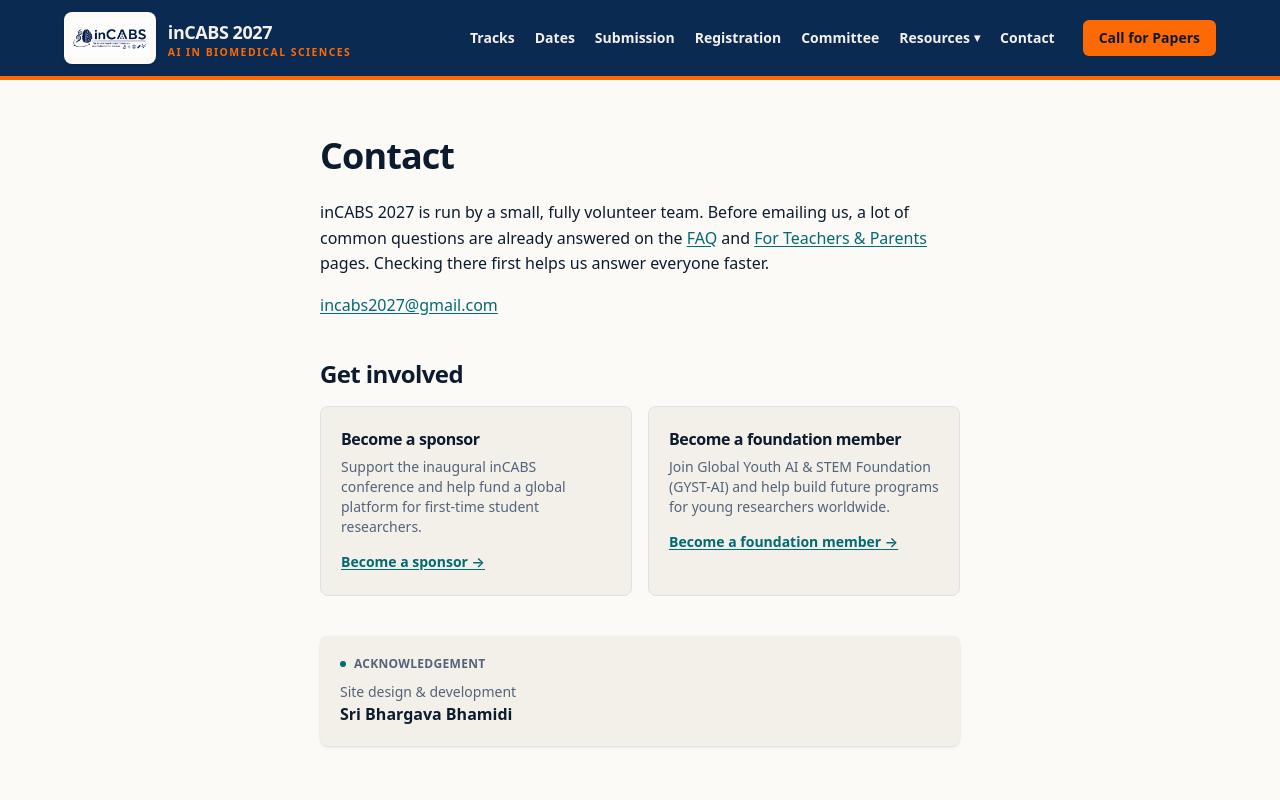
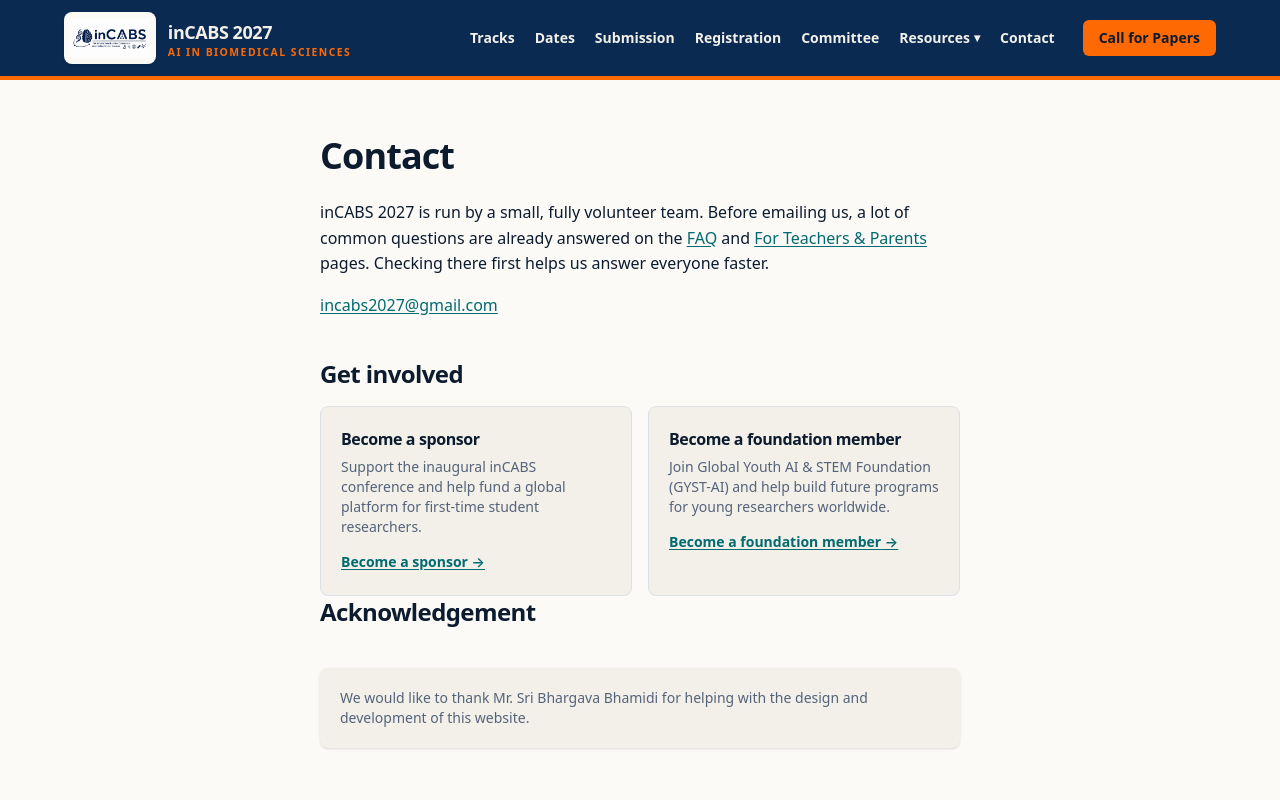
Before and after one commit to incabs-2027/incabs-2027.github.io, a Next.js app: page /contact in a window 1280 px wide. Shown: the top 800 px of the page. Built offline with nearby package versions, Linux system fonts and the light colour scheme.

Commit message:
Updated the committee and acknowledgement

```diff
--- a/src/app/contact/page.tsx
+++ b/src/app/contact/page.tsx
@@ -47,18 +47,13 @@ export default function ContactPage() {
       </h2>
       <GetInvolved />
 
+      <h2 className="mb-4 text-2xl font-extrabold tracking-tight">
+        Acknowledgement
+      </h2>
       <div className="mt-10 rounded-lg bg-[var(--color-paper-raised)] p-5 shadow-sm">
-        <p className="mb-2.5 flex items-center gap-2 text-xs font-bold uppercase tracking-wide text-[var(--color-ink-muted)]">
-          <span
-            aria-hidden="true"
-            className="h-1.5 w-1.5 rounded-full bg-[var(--color-brand)]"
-          />
-          Acknowledgement
+        <p className="text-sm text-[var(--color-ink-muted)]">
+          We would like to thank Mr. {conference.acknowledgement} for helping with the design and development of this website.
         </p>
-        <p className="text-sm text-[var(--color-ink-muted)]">
-          Site design &amp; development
-        </p>
-        <p className="text-base font-bold">{conference.acknowledgement}</p>
       </div>
     </div>
   );
--- a/src/lib/conference.ts
+++ b/src/lib/conference.ts
@@ -336,15 +336,9 @@ export const conference: ConferenceData = {
     },
     {
       name: "Zimo Wen",
-      role: "Vice President of inCABS 2027",
+      role: "Treasurer of inCABS 2027",
       affiliation: "Williamsville East High School, Buffalo, New York",
       photoUrl: "/images/leadership/zimo-wen.jpg",
-    },
-    {
-      name: "Amy Liu",
-      role: "Treasurer of inCABS 2027",
-      affiliation: "Round Rock High School, Round Rock, Texas",
-      photoUrl: null,
     },
   ],
   committeeClosingNote: "Additional committee members will be announced.",
```
